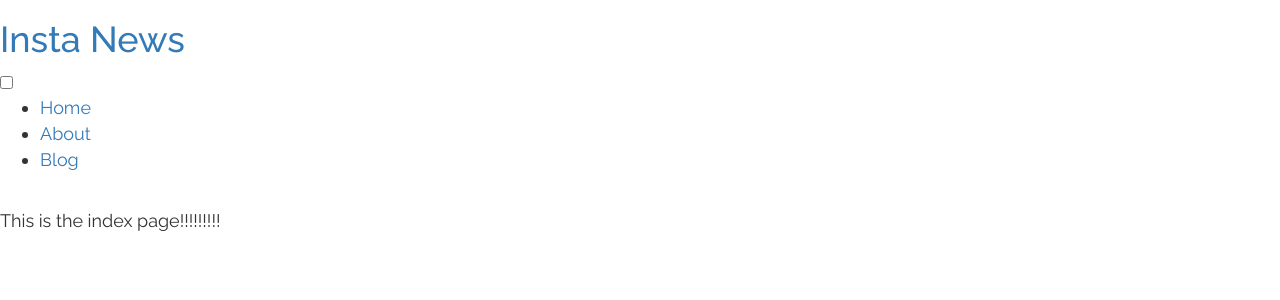
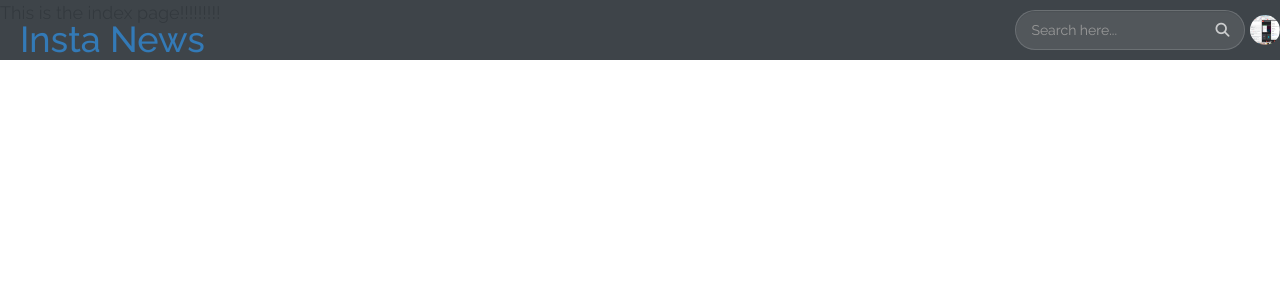
Before and after one commit to kiman121/pitches, a Flask app: page / in a window 1280 px wide. Shown: the top 300 px of the page. Run offline with Flask 2, Linux system fonts and the light colour scheme; some libraries are stand-ins or nearby versions.

Commit message:
add changes to the navbar and its styling

```diff
--- a/app/main/views.py
+++ b/app/main/views.py
@@ -7,5 +7,5 @@ def index():
     '''
     View function that returns the index page
     '''
-    title = "Pitches|home"
+    title = "Pitches - home"
     return render_template('index.html', title=title)
--- a/app/static/css/styles.css
+++ b/app/static/css/styles.css
@@ -1,6 +1,7 @@
 /*============================
 [TOC]
 1. General
+2. Header
 
 
 ========================================*/
@@ -20,7 +21,69 @@ body {
   font-size: 18px;
 }
 
-
+/*-----------------
+    2. Header
+ -----------------------*/
+.header {
+    background-color: rgba(52, 58, 64, 0.95);
+    position: fixed;
+    width: 100%;
+    z-index: 999;
+    height: 60px;
+}
+.header .header-left{
+    float: left;
+    height: 60px;
+    padding: 0 20px;
+    position: relative;
+}
+.header ul{
+    list-style: none;
+    float: right;
+}
+.header ul li{
+    display: inline-block;
+}
+.header .dropdown-menu > li > a {
+	position: relative;
+}
+.user-menu{
+    float: right;
+    margin: 0;
+    position: relative;
+    z-index: 99;
+}
+.user-menu img{
+    border-radius: 50%;
+    width: 30px;
+    height: 30px;
+}
+.top-nav-search .form-control {
+    background-color: rgba(255, 255, 255, 0.1);
+    border: 1px solid rgba(255, 255, 255, 0.15);
+    border-radius: 50px;
+    color: #fff;
+    height: 40px;
+    padding: 10px 50px 10px 15px;
+}
+.top-nav-search .btn {
+    background-color: transparent;
+    border-color: transparent;
+    color: rgba(255, 255, 255, 0.7);
+    min-height: 40px;
+    padding: 7px 15px;
+    position: absolute;
+    right: 0;
+    top: 0;
+}
+.top-nav-search form {
+    margin-top: 10px;
+    position: relative;
+    width: 230px;
+}
+.dropdown{
+    position: relative;
+}
 /*-----------------
  Error page
  -----------------------*/
--- a/app/templates/base.html
+++ b/app/templates/base.html
@@ -6,7 +6,7 @@
     rel="stylesheet"
     />
     <link href="https://fonts.googleapis.com/css2?family=Raleway:ital,wght@0,100;0,200;0,300;0,400;0,500;0,600;0,700;0,800;1,100;1,200;1,300;1,400;1,500;1,700&family=Roboto:wght@300;400;900&display=swap" rel="stylesheet">
-
+    <script src="https://use.fontawesome.com/13a15cd8a6.js"></script>
     <link rel="stylesheet" href="{{url_for('static',filename='css/styles.css')}}" />
 {% endblock %}
 <!-- Navbar block -->
--- a/app/templates/index.html
+++ b/app/templates/index.html
@@ -1,4 +1,6 @@
 {% extends 'base.html' %}
+
+
 {% block content %}
     <div class="page-wrapper">
         <p>This is the index page!!!!!!!!!</p>
--- a/app/templates/navbar.html
+++ b/app/templates/navbar.html
@@ -1,18 +1,40 @@
-<header>
+<div class="header">
+  <div class="header-left">
     <div class="logo">
-        <a href="/">
-            <h1>Insta News</h1>
-        </a>
+      <a href="/">
+        <h1>Insta News</h1>
+      </a>
     </div>
-    <input type="checkbox" id="nav-toggle" class="nav-toggle">
-    <nav>
-        <ul>
-            <li><a href="/">Home</a></li>
-            <li><a href="#">About</a></li>
-            <li><a href="#">Blog</a></li>
-        </ul>
-    </nav>
-    <label for="nav-toggle" class="nav-toggle-label">
-        <span></span>
-    </label>
-</header>
+  </div>
+  <ul class="user-menu">
+    <li>
+      <div class="top-nav-search">
+        <!-- <a href="">
+          <i class="fa fa-search"></i>
+        </a> -->
+        <form action="">
+          <input
+            type="text"
+            class="form-control"
+            placeholder="Search here..."
+          />
+          <div class="input-group-append">
+            <button class="btn"><i class="fa fa-search"></i></button>
+          </div>
+        </form>
+      </div>
+    </li>
+    <li class="dropdown">
+      <a href="">
+        <img
+          src="../static/photos/Screenshot_2021-08-10_at_10.17.16.png"
+          alt=""
+        />
+      </a>
+      <div class="dropdown-menu">
+        <a href="">Profile</a>
+        <a href="">Logout</a>
+      </div>
+    </li>
+  </ul>
+</div>
```
Also changed, not shown: app/static/photos/Screenshot_2021-08-10_at_10.17.16.png (added).
